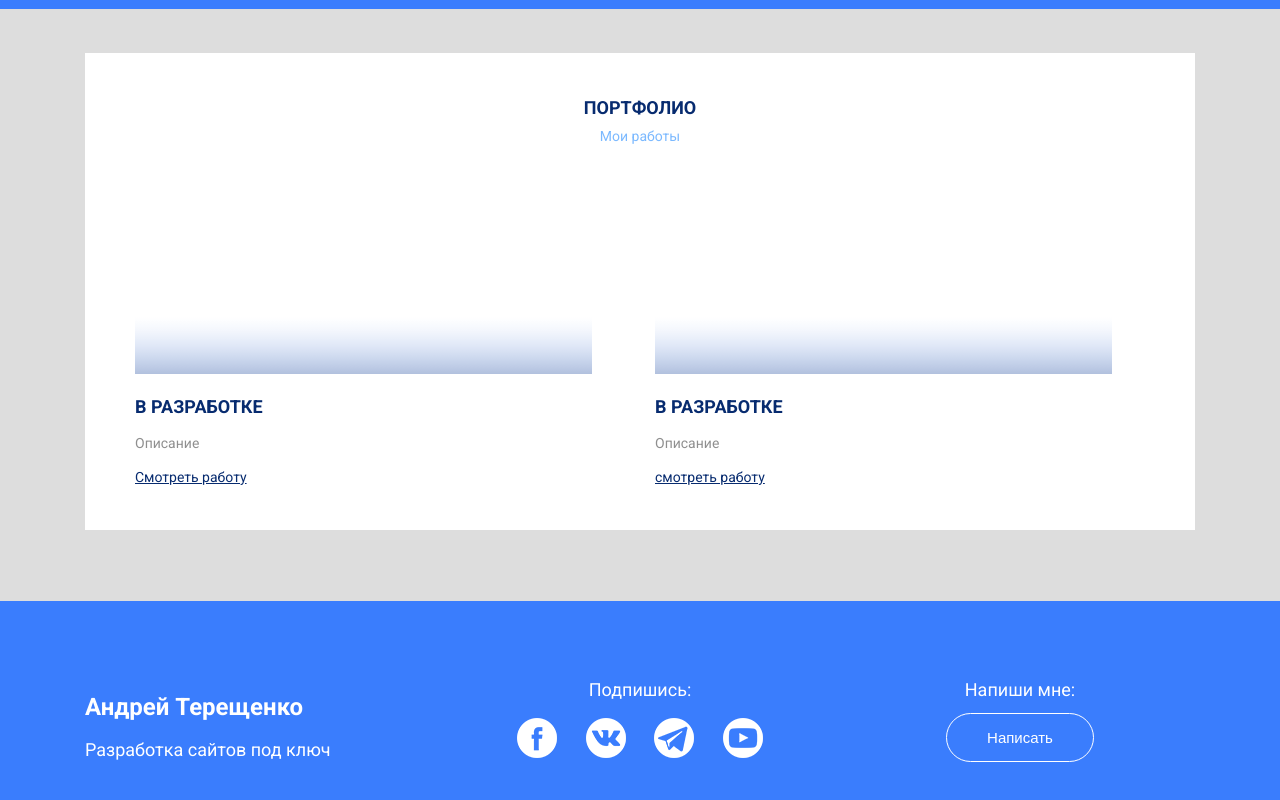
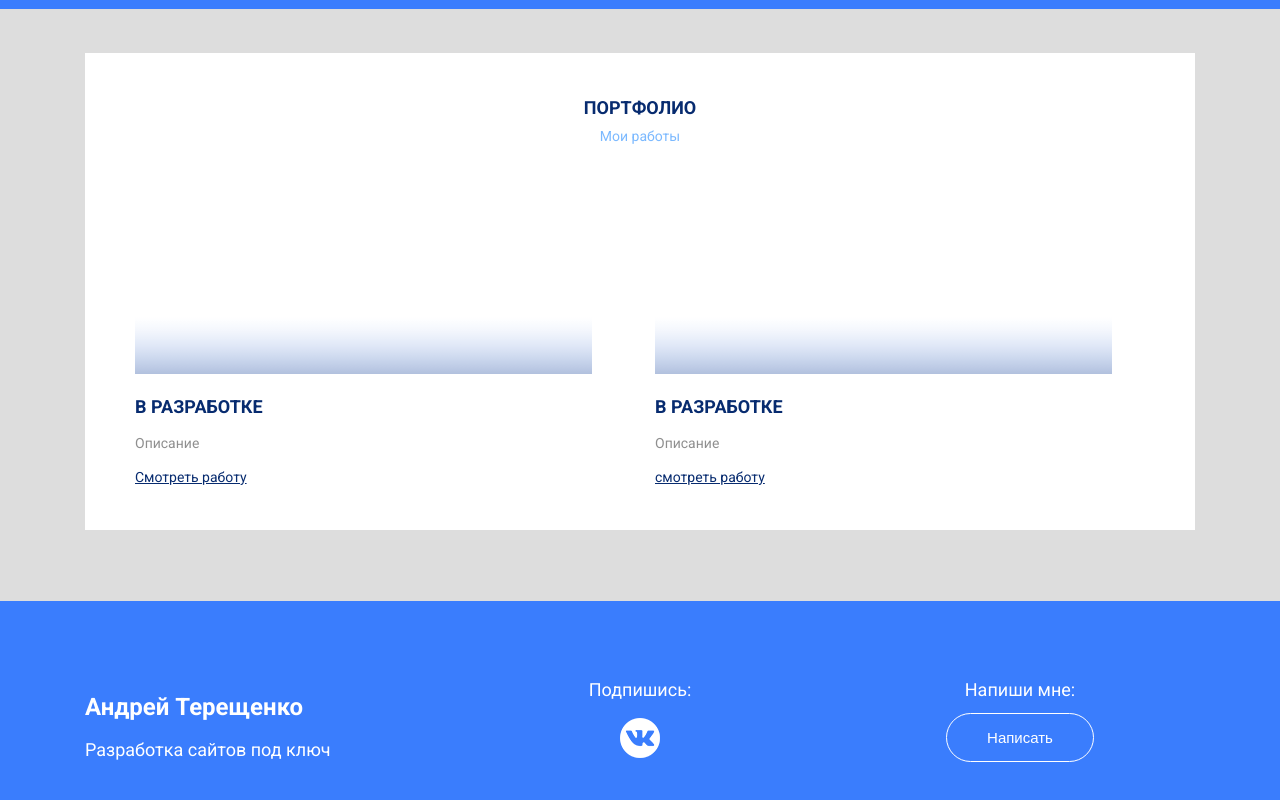
Before and after one commit to webPinguin/Portfolio-github.ru, a plain HTML site: page index.html in a window 1280 px wide. Shown: the part 526-1326 px from the top of the page. Drawn offline with Linux system fonts and the light colour scheme.

Commit message:
Update index.html

```diff
--- a/index.html
+++ b/index.html
@@ -103,10 +103,7 @@
    			<div class="col-md-4">
    				<div class="social-block">
    					<p class="footer-text-2">Подпишись:</p>
-   					<a href="https://www.facebook.com/profile.php?id=100010804930646"><img src="img/social/facebook-logo-button (1).png" alt=""></a>
    					<a href="https://vk.com/g98j665a"><img src="img/social/vk-social-logotype.png" alt=""></a>
-   					<a href="#"><img src="img/social/telegram-symbol.png" alt=""></a>
-   					<a href="#"><img src="img/social/youtube-symbol.png" alt=""></a>
    				</div>
    			</div>
    			<!-- /.col-4 -->
@@ -114,7 +111,7 @@
    				<div class="footer-sta-block">
    					<p class="Footer-text-3">Напиши мне:</p>
    				<form action="">
-   				<button class="footer-button" formaction="https://vk.com/1neo1"></a>Написать
+   				<button class="footer-button" formaction="https://vk.com/g98j665a"></a>Написать
    			</button>
    			    </form>
    				</div>
```
